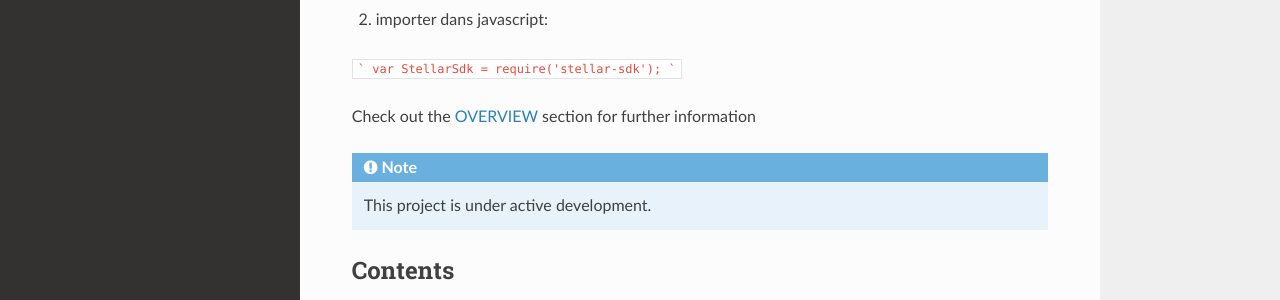
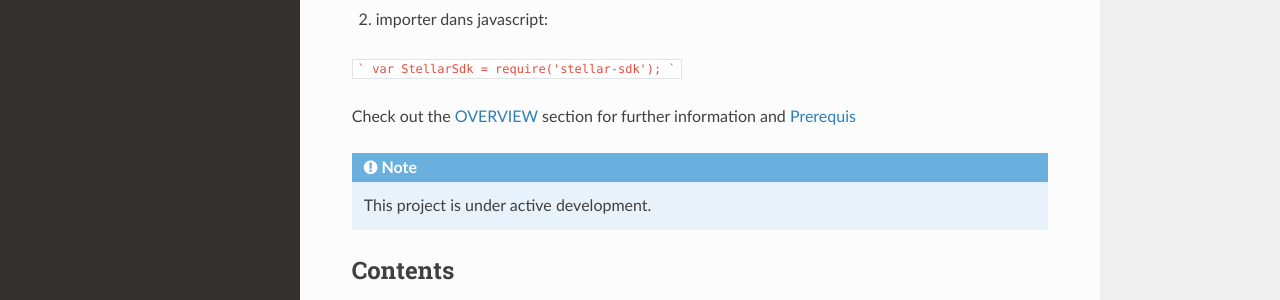
Before and after one commit to NovaTheMachine/OzaDoc, a Sphinx documentation site: the page built from docs/source/index.rst, in a window 1280 px wide and 1036 px high. Shown: the part 489-789 px from the top of the window. Built offline with Sphinx 7.4.7 and the Read the Docs theme 2.0.0, drawn with Linux system fonts in a browser that asks for light colours; pages that are not in the unit, such as notebooks, are missing from menus.

Commit message:
Update index.rst

````diff
--- a/docs/source/index.rst
+++ b/docs/source/index.rst
@@ -24,7 +24,7 @@ var StellarSdk = require('stellar-sdk');
 ```
 
 
-Check out the :doc:`api` section for further information
+Check out the :doc:`api` section for further information and :doc:`Prerequis`
 
 .. note::
 
````
